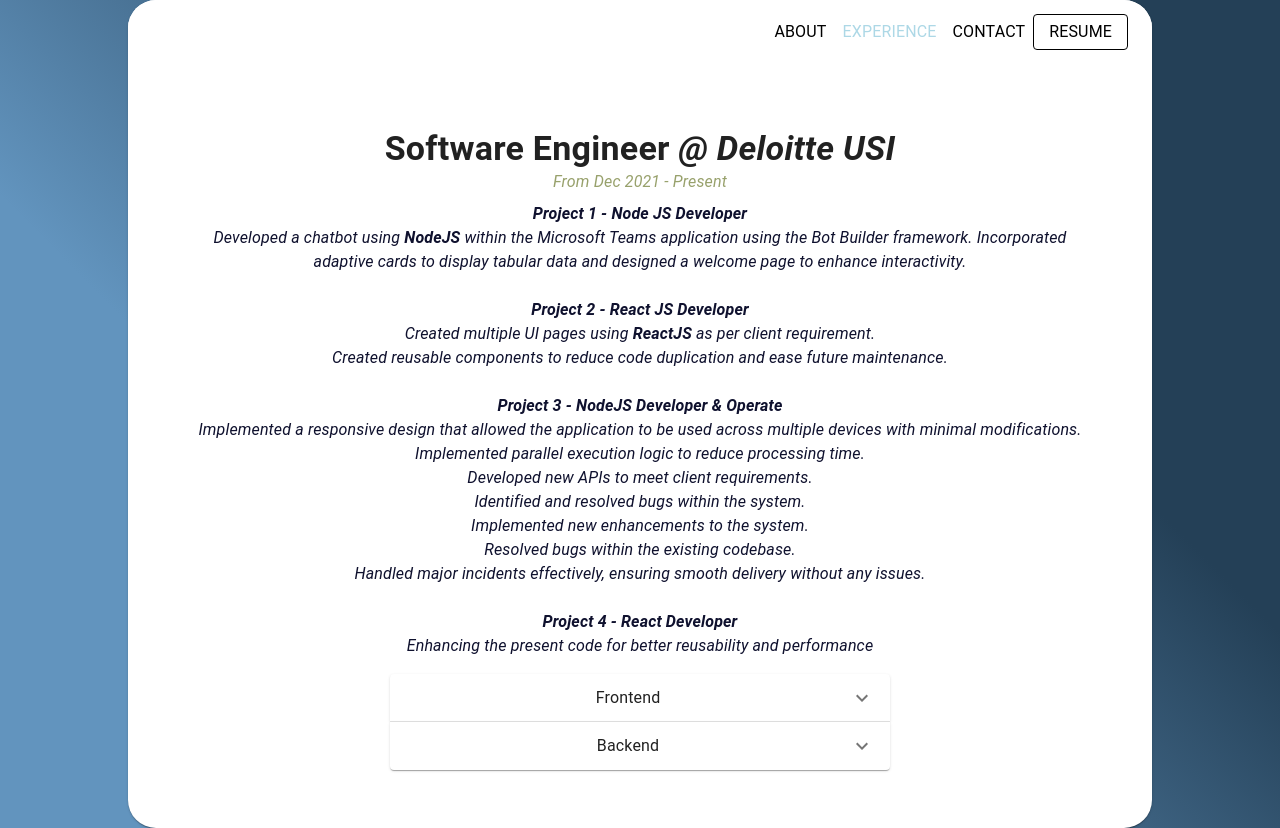
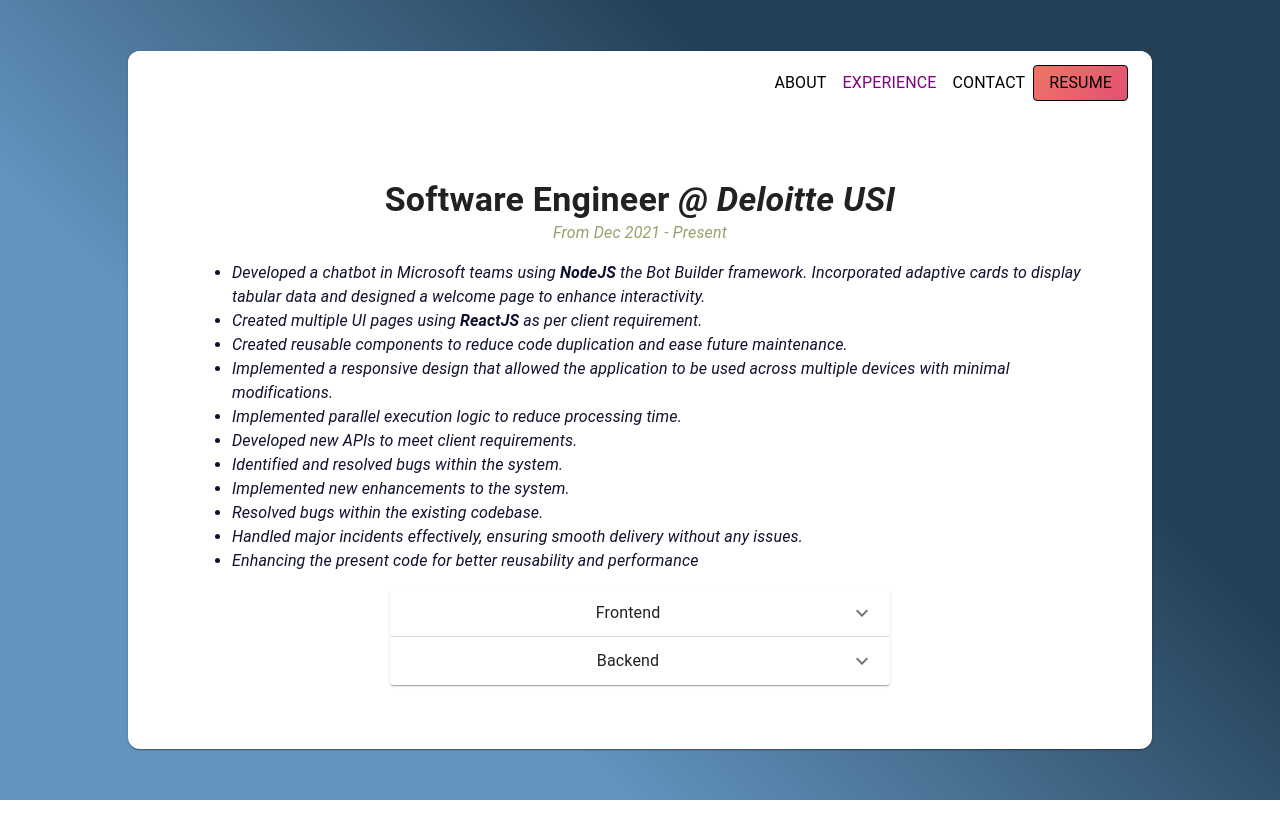
Before and after one commit to DipenduDey/my-portfolio, a React (Create React App) app: page / in a window 1280 px wide. Both pictures are taken after a click on the button "EXPERIENCE". After the commit the page ends 800 px from the top, so only its background shows below. Built offline with nearby package versions, Linux system fonts and the light colour scheme.

Commit message:
Enhancement of UI

```diff
--- a/src/App.css
+++ b/src/App.css
@@ -1,21 +1,34 @@
-@keyframes flow {
-  0% {
-    background-position: 0% 50%;
-  }
-  50% {
-    background-position: 100% 50%;
-  }
-  100% {
-    background-position: 0% 50%;
-  }
-}
-
-.flow-background {
-  background-size: 200% 200%;
-  animation: flow 10s ease infinite;
-}
-
 html, body {
   margin: 0;
   padding: 0;
 }
+
+.cardDetails{
+  min-height: 60%;
+  max-height: 60%;
+  width: 80%;
+}
+
+.Button {
+  background: linear-gradient(-45deg, #53D6FF, #666BE1, #E45372, #F07C63);
+  background-size: 400% !important;
+  -webkit-animation: Gradient 10s ease infinite !important;
+  -moz-animation: Gradient 10s ease infinite !important;
+  animation: Gradient 10s ease infinite !important;
+}
+
+@-webkit-keyframes Gradient {
+  0%{background-position:0% 50%}
+  50%{background-position:100% 50%}
+  100%{background-position:0% 50%}
+}
+@-moz-keyframes Gradient {
+  0%{background-position:0% 50%}
+  50%{background-position:100% 50%}
+  100%{background-position:0% 50%}
+}
+@keyframes Gradient {
+  0%{background-position:0% 50%}
+  50%{background-position:100% 50%}
+  100%{background-position:0% 50%}
+}
--- a/src/App.jsx
+++ b/src/App.jsx
@@ -44,7 +44,7 @@
 
   return (
     <Box
-      className="flow-background"
+      id="DemoGradient"
       sx={{
         display: 'flex',
         justifyContent: 'center',
@@ -56,7 +56,7 @@
         textAlign: 'center', // Center align text content
       }}
     >
-      <Card sx={{ minWidth: '65%', maxWidth: '80%', borderRadius: 7 }}>
+      <Card className="cardDetails" sx={{ borderRadius: 3 }}>
         <Header onSectionChange={handleSectionChange} activeSection={activeSection} />
         <Box sx={{ p: 4, maxHeight: 700, overflow: 'auto' }}>
           {renderActiveSection()}
--- a/src/components/Contact.jsx
+++ b/src/components/Contact.jsx
@@ -15,14 +15,14 @@
   return (
     <Box id="contact" sx={{ p: 4, textAlign: 'center' }}>
       <Typography variant="h4" component="div" gutterBottom>
-        <b>Get In Touch</b>
+        <b>Get In Touch!</b>
       </Typography>
-      <Typography  sx={{ color: "#0f112e" }} fontStyle={'oblique'} mb={2}>
+      <Typography sx={{ color: "#0f112e" }} fontStyle={'oblique'} mb={2}>
         Although I'm not currently looking for any new opportunities, my inbox is always open. Whether you have a question or just want to say hi, I'll try my best to get back to you!
       </Typography>
-      <Box sx={{ mt: 2 }}>
-        <Button variant="contained" color="primary" onClick={handleEmailClick} sx={{ mr: 2 }}>
-          Email Me
+      <Box sx={{ mt: 2, display: 'inline-flex' }}>
+        <Button variant="contained" color="primary" sx={{ mr: 2 }} onClick={handleEmailClick}>
+          Email
         </Button>
         <Button variant="contained" color="secondary" onClick={handleLinkedInClick}>
           LinkedIn
--- a/src/components/Experience.jsx
+++ b/src/components/Experience.jsx
@@ -21,23 +21,20 @@
       <Typography sx={{ color: "#98a16c" }} fontStyle={'oblique'} mb={1}>
         From Dec 2021 - Present
       </Typography>
-      <Typography sx={{ color: "#0f112e" }} fontStyle={'oblique'} mb={2}>
-        <b>Project 1 - Node JS Developer</b><br />
-        Developed a chatbot using <b>NodeJS</b> within the Microsoft Teams application using the Bot Builder framework. Incorporated
-        adaptive cards to display tabular data and designed a welcome page to enhance interactivity.<br />
-        <br /><b>Project 2 - React JS Developer</b><br />Created multiple UI pages using <b>ReactJS</b> as per client requirement.<br />
-        Created reusable components to reduce code duplication and ease future maintenance.<br />
-        <br /><b>Project 3 - NodeJS Developer & Operate</b><br />
-        Implemented a responsive design that allowed the application to be used across multiple devices with minimal
-        modifications.<br />
-        Implemented parallel execution logic to reduce processing time.<br />
-        Developed new APIs to meet client requirements.<br />
-        Identified and resolved bugs within the system.<br />
-        Implemented new enhancements to the system.<br />
-        Resolved bugs within the existing codebase.<br />
-        Handled major incidents effectively, ensuring smooth delivery without any issues.<br />
-        <br /><b>Project 4 - React Developer</b><br />
-        Enhancing the present code for better reusability and performance
+      <Typography sx={{ color: "#0f112e", textAlign: "left" }} fontStyle={'oblique'} mb={2}>
+        <ul>
+          <li>Developed a chatbot in Microsoft teams using <b>NodeJS</b> the Bot Builder framework. Incorporated adaptive cards to display tabular data and designed a welcome page to enhance interactivity.</li>
+          <li>Created multiple UI pages using <b>ReactJS</b> as per client requirement.</li>
+          <li>Created reusable components to reduce code duplication and ease future maintenance.</li>
+          <li>Implemented a responsive design that allowed the application to be used across multiple devices with minimal modifications.</li>
+          <li>Implemented parallel execution logic to reduce processing time.</li>
+          <li>Developed new APIs to meet client requirements.</li>
+          <li>Identified and resolved bugs within the system.</li>
+          <li>Implemented new enhancements to the system.</li>
+          <li>Resolved bugs within the existing codebase.</li>
+          <li>Handled major incidents effectively, ensuring smooth delivery without any issues.</li>
+          <li>Enhancing the present code for better reusability and performance</li>
+        </ul>
       </Typography>
       <Box sx={{ maxWidth: '500px', margin: '0 auto' }}>
         <Accordion expanded={expanded === 'panel1'} onChange={handleChange('panel1')}>
--- a/src/components/Header.jsx
+++ b/src/components/Header.jsx
@@ -10,7 +10,7 @@
   };
 
   const handleResumeClick = () => {
-    window.open('https://drive.google.com/file/d/16SMpW4bxEf36lrs8s8r-Ph3qnRR05Ou6/view?usp=drive_link', '_blank'); // Replace with your Google Drive link
+    window.open('https://drive.google.com/file/d/16SMpW4bxEf36lrs8s8r-Ph3qnRR05Ou6/view?usp=drive_link', '_blank');
   };
 
   return (
@@ -21,13 +21,13 @@
             <Typography sx={{ color: activeSection === 'about' ? 'red' : 'inherit' }}>About</Typography>
           </Button>
           <Button color="inherit" onClick={() => handleSectionClick('experience')}>
-            <Typography sx={{ color: activeSection === 'experience' ? 'lightblue' : 'inherit' }}>Experience</Typography>
+            <Typography sx={{ color: activeSection === 'experience' ? 'purple' : 'inherit' }}>Experience</Typography>
           </Button>
           <Button color="inherit" onClick={() => handleSectionClick('contact')}>
-            <Typography sx={{ color: activeSection === 'contact' ? 'lightgreen' : 'inherit' }}>Contact</Typography>
+            <Typography sx={{ color: activeSection === 'contact' ? 'green' : 'inherit' }}>Contact</Typography>
           </Button>
-          <Button color="inherit" variant="outlined" onClick={handleResumeClick}>
-            <Typography sx={{ color: 'inherit' }}>Resume</Typography>
+          <Button className="Button" color="inherit" variant="outlined" onClick={handleResumeClick}>
+            <Typography >Resume</Typography>
           </Button>
         </Toolbar>
       </AppBar>
```
